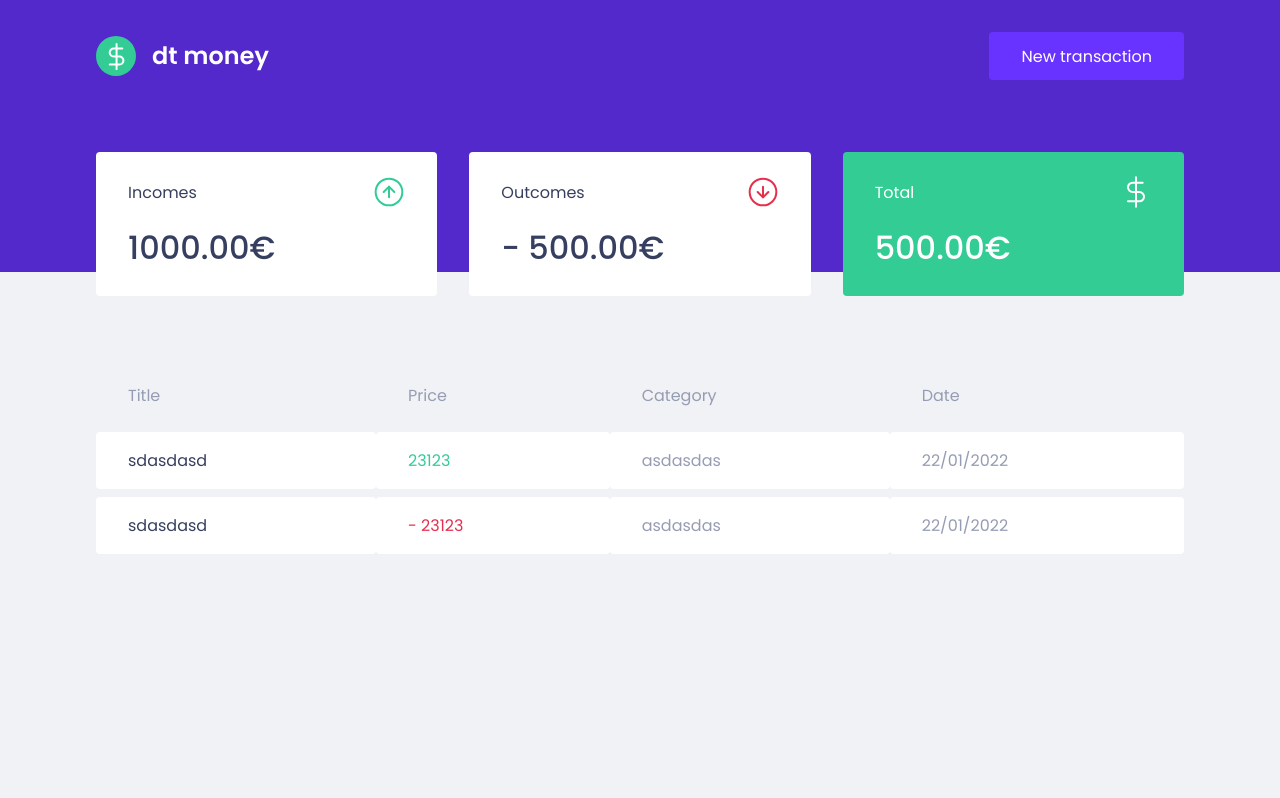
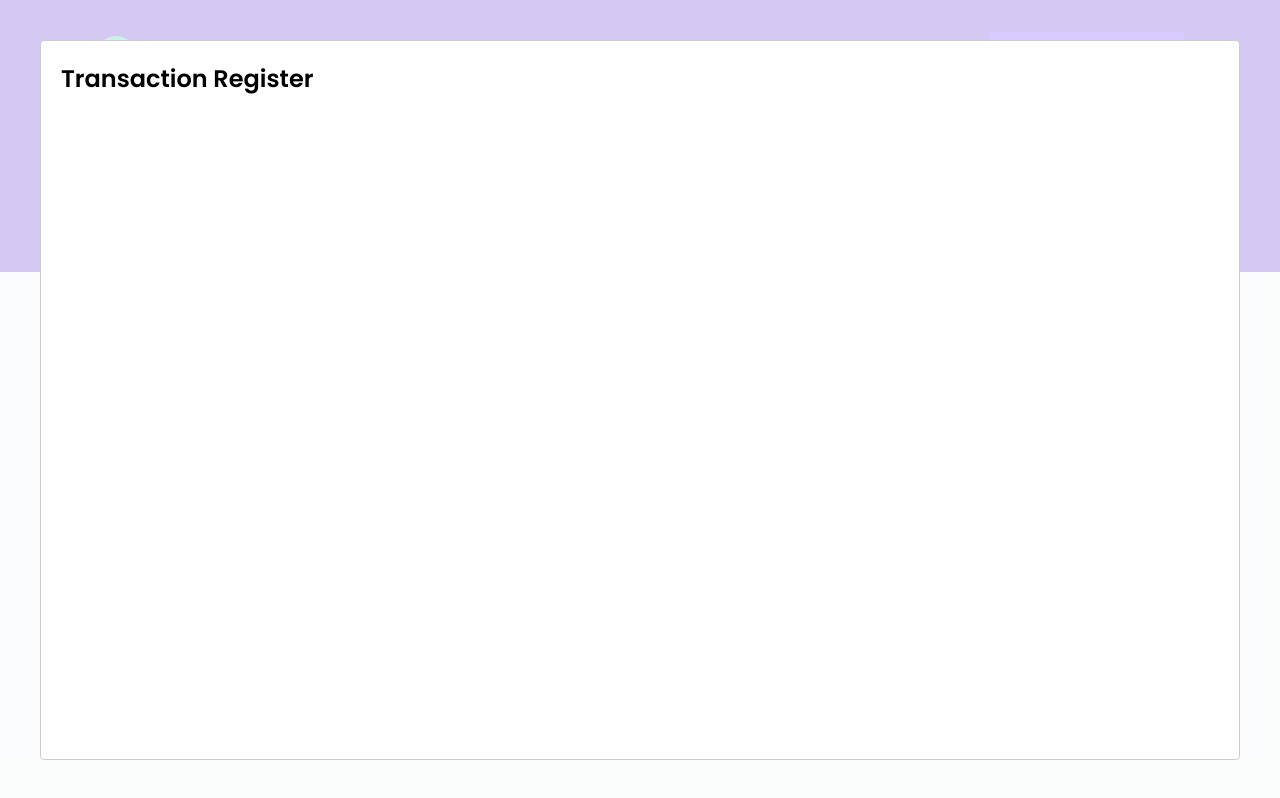
Before and after one commit to lucassodresa/dt-money, a React (Create React App) app: page / in a window 1280 px wide. Both pictures are taken after a click on the button "New transaction". Built offline with nearby package versions, Linux system fonts and the light colour scheme; no server answers; what miragejs would draw is missing.

Commit message:
initial modal config

```diff
--- a/package.json
+++ b/package.json
@@ -7,6 +7,7 @@
     "miragejs": "^0.1.45",
     "react": "^18.2.0",
     "react-dom": "^18.2.0",
+    "react-modal": "^3.15.1",
     "react-scripts": "5.0.1",
     "styled-components": "^5.3.5",
     "web-vitals": "^2.1.0"
@@ -19,6 +20,7 @@
     "@types/node": "^16.7.13",
     "@types/react": "^18.0.0",
     "@types/react-dom": "^18.0.0",
+    "@types/react-modal": "^3.13.1",
     "@types/styled-components": "^5.1.25",
     "typescript": "^4.4.2"
   },
--- a/src/App.tsx
+++ b/src/App.tsx
@@ -1,12 +1,31 @@
+import { useState } from "react";
+import Modal from "react-modal";
 import { Dashboard } from "./components/Dashboard";
 import { Header } from "./components/Header";
 import { GlobalStyle } from "./sytles/global";
 
+Modal.setAppElement("#root");
+
 export function App() {
+  const [isNewTransactionModalOpen, setIsNewTransactionModalOpen] =
+    useState(false);
+
+  function handleOpenNewTransactionModal() {
+    setIsNewTransactionModalOpen(true);
+  }
+  function handleCloseNewTransactionModal() {
+    setIsNewTransactionModalOpen(false);
+  }
   return (
     <>
-      <Header />
+      <Header onOpenNewtransactionModal={handleOpenNewTransactionModal} />
       <Dashboard />
+      <Modal
+        isOpen={isNewTransactionModalOpen}
+        onRequestClose={handleCloseNewTransactionModal}
+      >
+        <h2>Transaction Register</h2>
+      </Modal>
       <GlobalStyle />
     </>
   );
--- a/src/components/Header/index.tsx
+++ b/src/components/Header/index.tsx
@@ -1,12 +1,18 @@
 import logoImg from "../../assets/logo.svg";
 import { Container, Content } from "./styles";
 
-export const Header = () => {
+interface HeaderProps {
+  onOpenNewtransactionModal: () => void;
+}
+
+export const Header = ({ onOpenNewtransactionModal }: HeaderProps) => {
   return (
     <Container>
       <Content>
         <img src={logoImg} alt="dt money" />
-        <button type="button">New transaction</button>
+        <button type="button" onClick={onOpenNewtransactionModal}>
+          New transaction
+        </button>
       </Content>
     </Container>
   );
```
Also changed, not shown: 1 other file (tests, documents, lock files or other folders).
